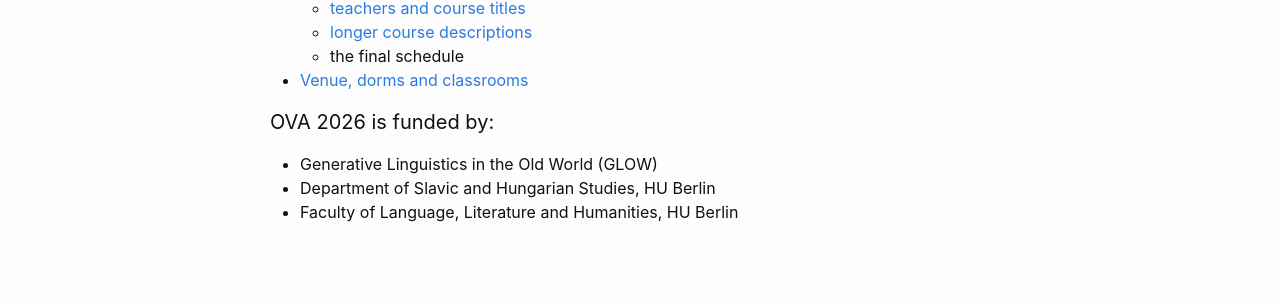
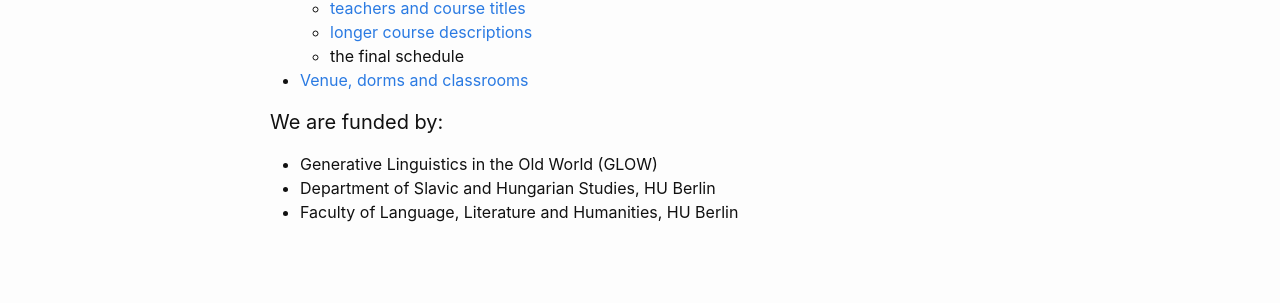
Before and after one commit to ovaschool/ovaschool.github.io, a Jekyll site: the page built from staticpages/ova2026.markdown, in a window 1280 px wide. Shown: the part 318-621 px from the top of the page. Built offline with Jekyll 4.4.1, drawn with Linux system fonts in a browser that asks for light colours.

Commit message:
Update ova2026.markdown

```diff
--- a/staticpages/ova2026.markdown
+++ b/staticpages/ova2026.markdown
@@ -15,7 +15,7 @@
     - the final schedule
 - [Venue, dorms and classrooms](ova2026-location.markdown)
 
-#### OVA 2026 is funded by:
+#### We are funded by:
 
 - Generative Linguistics in the Old World (GLOW)
 - Department of Slavic and Hungarian Studies, HU Berlin
```
